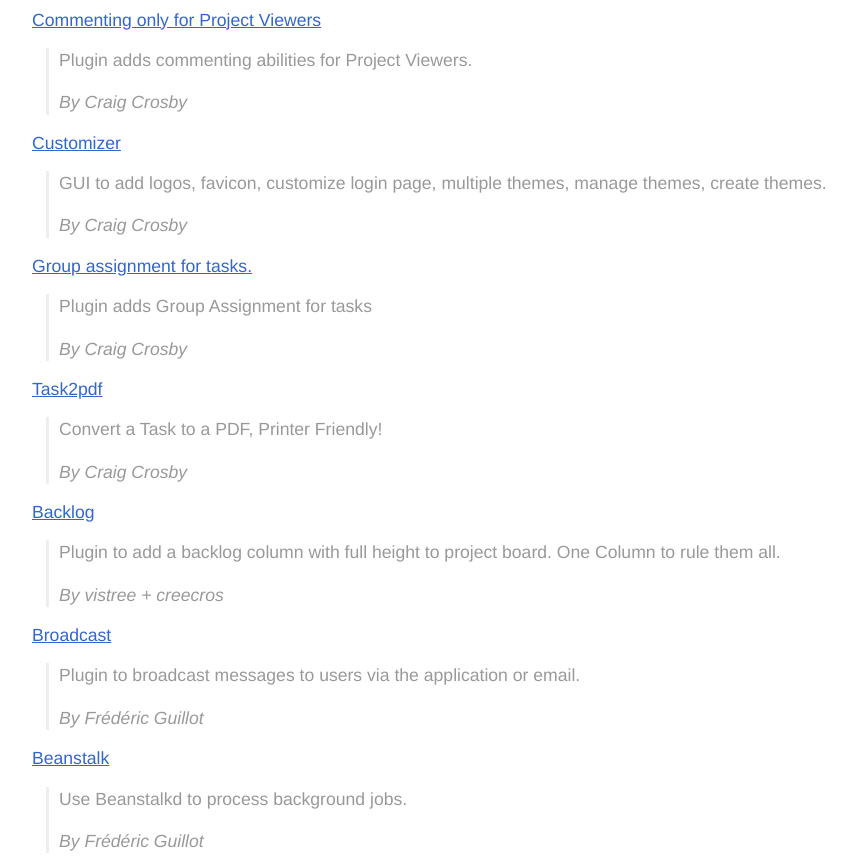
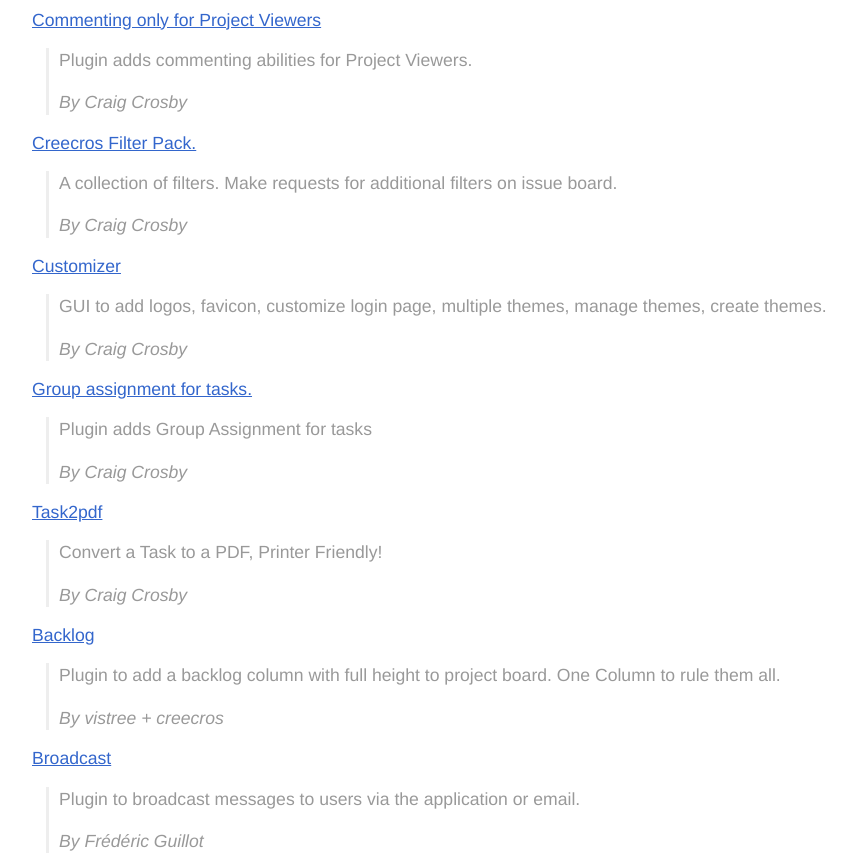
Before and after one commit to kanboard/website, a plain HTML site: page index.html in a window 1280 px wide. Shown: the part 4600-5467 px from the top of the page, without its empty margins (209-1061 px from the left). Drawn offline with Linux system fonts and the light colour scheme.

Commit message:
Update index.html

```diff
--- a/index.html
+++ b/index.html
@@ -180,6 +180,11 @@
                 <dt><a href="https://github.com/creecros/opencomment">Commenting only for Project Viewers</a></dt>
                 <dd>
                     <p>Plugin adds commenting abilities for Project Viewers.</p>
+                    <p><em>By Craig Crosby</em></p>
+                </dd>
+                <dt><a href="https://github.com/creecros/Creecros_Filter_Pack">Creecros Filter Pack.</a></dt>
+                <dd>
+                    <p>A collection of filters. Make requests for additional filters on issue board.</p>
                     <p><em>By Craig Crosby</em></p>
                 </dd>
                 <dt><a href="https://github.com/creecros/Customizer">Customizer</a></dt>
```
